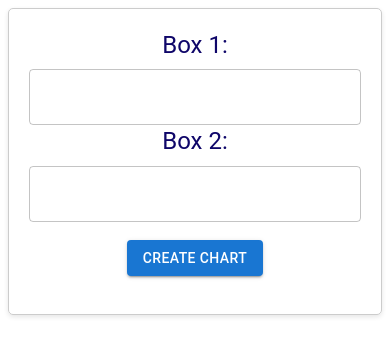
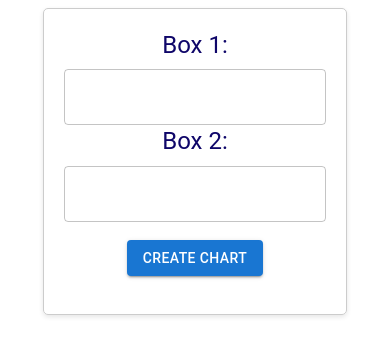
Before and after one commit to advait3000/react-task-4, a React (Create React App) app: page / in a window 390 px wide. Shown: the top 356 px of the page. Built offline with nearby package versions, Linux system fonts and the light colour scheme.

Commit message:
first commit

```diff
--- a/src/App.css
+++ b/src/App.css
@@ -10,7 +10,7 @@
   border-radius: 5px;
   box-shadow: 0 2px 5px rgba(0, 0, 0, 0.1);
   text-align: center;
-  width: 100%;
+  width: 70%;
 }
 
 .title {
@@ -24,16 +24,7 @@
   width: 100%;
 }
 
-.button {
-  margin-bottom: 20px;
-}
 
 .chart {
   width: 30%;
 }
-
-@media (max-width: 600px) {
-  .box {
-    width: 90%;
-  }
-}
--- a/src/App.js
+++ b/src/App.js
@@ -19,6 +19,9 @@ function App() {
       setValidationMessage1('');
     } else {
       setValidationMessage1('Incorrect Value');
+      setTimeout(() => {
+        setValidationMessage1('');
+      }, 2000);
     }
   };
 
@@ -30,6 +33,9 @@ function App() {
       setValidationMessage2('');
     } else {
       setValidationMessage2('Incorrect Value');
+      setTimeout(() => {
+        setValidationMessage2('');
+      }, 2000);
     }
   };
 
@@ -70,6 +76,7 @@ function App() {
         <Button variant="contained" onClick={handleChartButtonClick} className="button">
           Create Chart
         </Button><br /><br />
+
         {showChart && <PieChart data={chartData} className="chart" />}
       </Box>
     </div>
```
